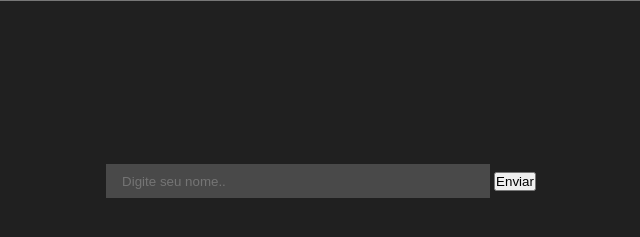
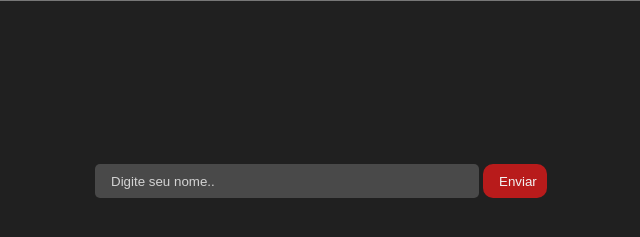
Before and after one commit to Nandin08/Digite-Seu-Nome, a plain HTML site: page index.html in a window 1280 px wide. Shown: the part 119-356 px from the top of the page, without its empty margins (319-959 px from the left). Drawn offline with Linux system fonts and the light colour scheme; a web font is replaced by a local one.

Commit message:
Hoje eu estilizei o botao, aprendi novos conceitos do css, falta alguns pequenos ajustes e programar JS

```diff
--- a/style.css
+++ b/style.css
@@ -45,5 +45,26 @@
     background-color: #494949;
       border: none;
       outline: none;
-      color: #ffff;
+      color: #f3f3f3;
+      border-radius: 5px;
+
 }
+
+#nome::placeholder {
+  color: rgb(212, 212, 212);
+}
+
+#botao {
+    width: 5vw;
+  padding: 0.6rem 1rem;
+    background-color: #b81b1b;
+      border: none;
+      color: #f3f3f3;
+      cursor: pointer;
+       transition: background-color 0.3s ease;
+       border-radius: 10px;
+}
+
+#botao:hover {
+  background-color: #770000;
+}
```
